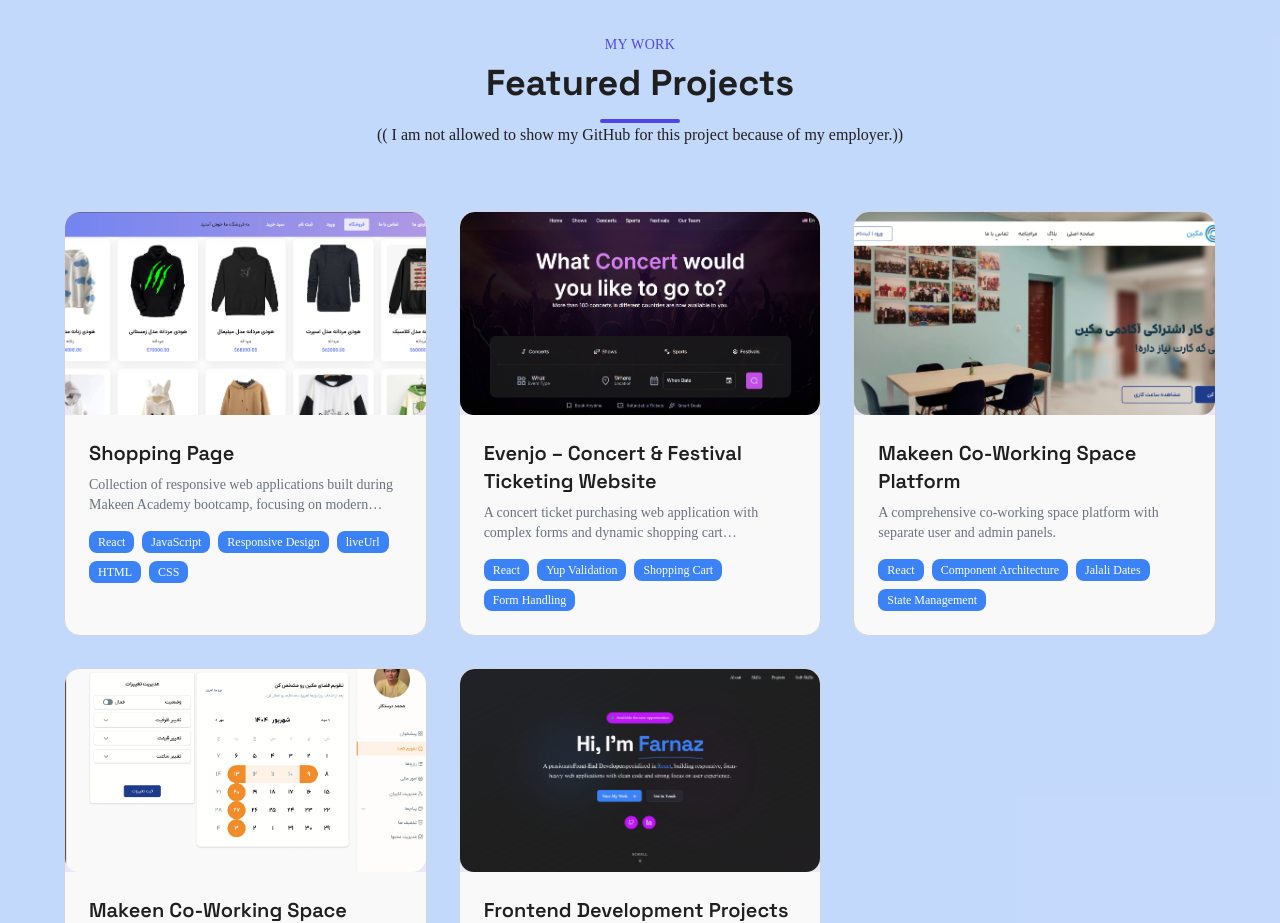
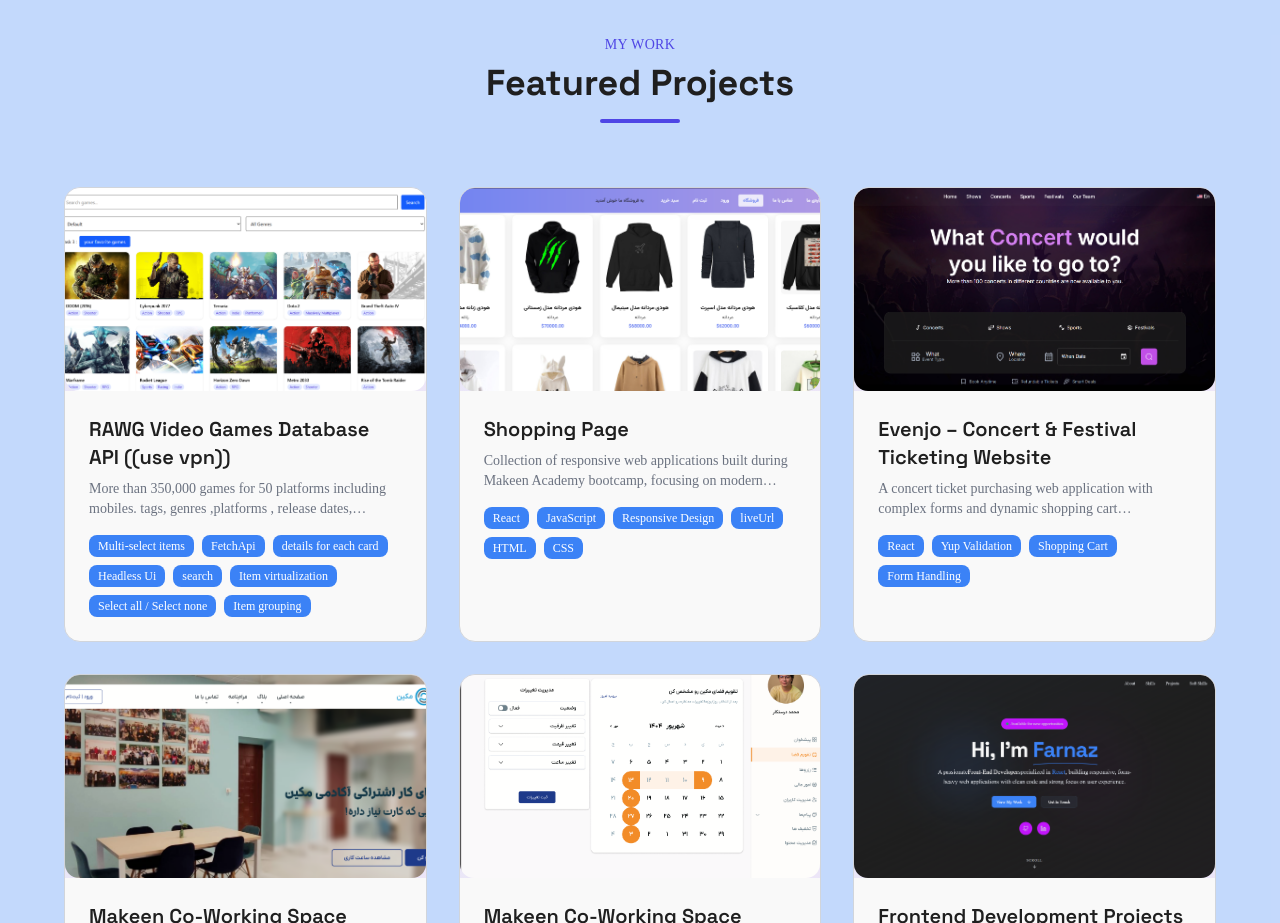
Before and after one commit to farnazseyedi/portofolio, a Next.js app: page / in a window 1280 px wide. Shown: the part 2760-3683 px from the top of the page. Built offline with nearby package versions, Linux system fonts and the light colour scheme.

Commit message:
add project

```diff
--- a/components/sections/projects.tsx
+++ b/components/sections/projects.tsx
@@ -7,6 +7,25 @@ import { useInView } from "@/hooks/use-in-view";
 import Image from "next/image";
 
 const projects = [
+  {
+    title: "RAWG Video Games Database API ((use vpn))",
+    description:
+      "More than 350,000 games for 50 platforms including mobiles. tags, genres ,platforms , release dates, Metacritic ratings.",
+    image: "/images/rawg.png",
+    tags: [
+      "Multi-select items",
+      "FetchApi",
+      "details for each card",
+      "Headless Ui",
+      "search",
+      "Item virtualization",
+      "Select all / Select none",
+      "Item grouping",
+    ],
+    liveUrl: "https://gamers-place.vercel.app/",
+    githubUrl: "https://github.com/farnazseyedi/Gamers-place",
+    featured: true,
+  },
   {
     title: "Shopping Page",
     description:
@@ -173,10 +192,6 @@ export function ProjectsSection() {
             Featured Projects
           </h2>
           <div className="w-20 h-1 bg-primary rounded-full mx-auto" />
-          <h1>
-            (( I am not allowed to show my GitHub for this project because of my
-            employer.))
-          </h1>
         </div>
 
         <div className="grid md:grid-cols-2 lg:grid-cols-3 gap-6 md:gap-8 max-w-6xl mx-auto">
```
Also changed, not shown: public/images/rawg.png (added).
